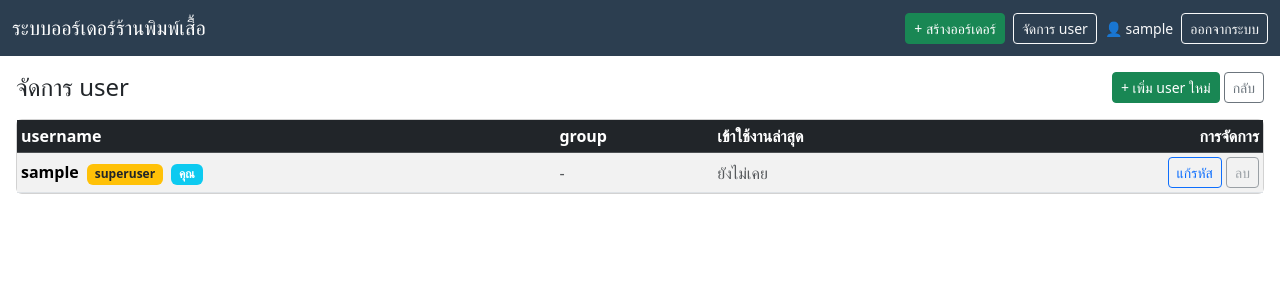
After one commit to zoftdown/Claude-201-Order-V1, a Django app: page /manage/users/ in a window 1280 px wide. The commit adds this page. Shown: the top 300 px of the page. Run offline with Django 5.2, Linux system fonts and the light colour scheme; the visitor is signed in with stand-in values (Sample User, id 1); data comes from the database, SQL or seed files in the repository.

Commit message:
feat(manage): admin user management page (list/add/edit/delete)
New views under /order/manage/users/ — admin-only (is_superuser OR
in the admin group, via the existing _is_admin helper). Four routes:

- user_list   GET   manage/users/                  table + actions
- user_add    GET/POST manage/users/add/           form: username + password + group
- user_edit   GET/POST manage/users/<pk>/edit/     form: password (optional) + group
- user_delete GET/POST manage/users/<pk>/delete/   confirmation page → hard delete

Notes:
- URL prefix is "manage/" instead of "admin/" because /order/admin/
  is already routed to Django admin (config/urls.py); placing the new
  views there would be unreachable.
- Add: username uniqueness + password length checked; user created
  via create_user() and group attached.
- Edit: username is shown read-only. Password optional — if blank, the
  existing hash is kept. Group is replaced (not appended).
- Delete: refuses to delete the currently-logged-in user (avoids
  locking the admin out). Confirmation lives on its own page.
- Navbar gains a "จัดการ user" button visible only when user|is_admin
  passes (also covers superuser via the existing template filter).
- Phase 1.8 dept system, order workflows, and Django admin untouched.

Co-Authored-By: Claude Opus 4.7 (1M context) <noreply@anthropic.com>

```diff
--- a/orders/urls.py
+++ b/orders/urls.py
@@ -11,6 +11,12 @@ urlpatterns = [
     path('dept/<slug:slug>/', views.dept_dashboard, name='dept_dashboard'),
     path('<str:order_number>/update/', views.update_order_stage, name='update_order_stage'),
 
+    # User management (admin-only)
+    path('manage/users/', views.user_list, name='user_list'),
+    path('manage/users/add/', views.user_add, name='user_add'),
+    path('manage/users/<int:pk>/edit/', views.user_edit, name='user_edit'),
+    path('manage/users/<int:pk>/delete/', views.user_delete, name='user_delete'),
+
     path('<int:pk>/', views.order_detail, name='order_detail'),
     path('<int:pk>/edit/', views.order_edit, name='order_edit'),
     path('<int:pk>/print/', views.order_print, name='order_print'),
--- a/orders/views.py
+++ b/orders/views.py
@@ -3,6 +3,7 @@ from datetime import datetime, time
 from django.conf import settings
 from django.contrib import messages
 from django.contrib.auth.decorators import login_required
+from django.contrib.auth.models import Group, User
 from django.core.exceptions import PermissionDenied
 from django.db.models import OuterRef, Q, Subquery
 from django.shortcuts import get_object_or_404, redirect, render
@@ -826,3 +827,136 @@ def update_order_stage(request, order_number):
         'first_item': first_item,
         'order_tailors': list(order.tailors.all()) if order.sent_to_tailors_at else [],
     })
+
+
+# ---------------------------------------------------------------------------
+# User management (admin-only) — list/add/edit-password/delete
+# Mounted under /order/manage/users/.
+# ---------------------------------------------------------------------------
+
+ALLOWED_USER_GROUPS = ('admin', 'staff')
+
+
+def _require_admin(user):
+    if not _is_admin(user):
+        raise PermissionDenied
+
+
+def _primary_group_name(user):
+    g = user.groups.first()
+    return g.name if g else ''
+
+
+@login_required
+def user_list(request):
+    _require_admin(request.user)
+    users = (
+        User.objects.all()
+        .prefetch_related('groups')
+        .order_by('username')
+    )
+    rows = [{
+        'user': u,
+        'group': _primary_group_name(u),
+        'is_self': u.pk == request.user.pk,
+    } for u in users]
+    return render(request, 'orders/manage/user_list.html', {
+        'rows': rows,
+    })
+
+
+@login_required
+def user_add(request):
+    _require_admin(request.user)
+    errors = {}
+    form_data = {'username': '', 'group': 'staff'}
+
+    if request.method == 'POST':
+        username = (request.POST.get('username') or '').strip()
+        password = request.POST.get('password') or ''
+        group_name = request.POST.get('group') or ''
+        form_data = {'username': username, 'group': group_name}
+
+        if not username:
+            errors['username'] = 'กรุณากรอก username'
+        elif User.objects.filter(username=username).exists():
+            errors['username'] = 'username นี้ถูกใช้แล้ว'
+
+        if not password:
+            errors['password'] = 'กรุณากรอกรหัสผ่าน'
+        elif len(password) < 4:
+            errors['password'] = 'รหัสผ่านสั้นเกินไป (อย่างน้อย 4 ตัวอักษร)'
+
+        if group_name not in ALLOWED_USER_GROUPS:
+            errors['group'] = 'กรุณาเลือก group'
+
+        if not errors:
+            user = User.objects.create_user(username=username, password=password)
+            user.groups.add(Group.objects.get(name=group_name))
+            messages.success(request, f'เพิ่ม user "{username}" แล้ว')
+            return redirect('user_list')
+
+    return render(request, 'orders/manage/user_form.html', {
+        'mode': 'add',
+        'title': 'เพิ่ม user ใหม่',
+        'form_data': form_data,
+        'errors': errors,
+        'allowed_groups': ALLOWED_USER_GROUPS,
+    })
+
+
+@login_required
+def user_edit(request, pk):
+    _require_admin(request.user)
+    target = get_object_or_404(User, pk=pk)
+    errors = {}
+    form_data = {'group': _primary_group_name(target)}
+
+    if request.method == 'POST':
+        password = request.POST.get('password') or ''
+        group_name = request.POST.get('group') or ''
+        form_data = {'group': group_name}
+
+        # Password optional on edit — only validate if provided.
+        if password and len(password) < 4:
+            errors['password'] = 'รหัสผ่านสั้นเกินไป (อย่างน้อย 4 ตัวอักษร)'
+
+        if group_name not in ALLOWED_USER_GROUPS:
+            errors['group'] = 'กรุณาเลือก group'
+
+        if not errors:
+            if password:
+                target.set_password(password)
+                target.save()
+            target.groups.clear()
+            target.groups.add(Group.objects.get(name=group_name))
+            messages.success(request, f'อัปเดต user "{target.username}" แล้ว')
+            return redirect('user_list')
+
+    return render(request, 'orders/manage/user_form.html', {
+        'mode': 'edit',
+        'title': f'แก้ user: {target.username}',
+        'target': target,
+        'form_data': form_data,
+        'errors': errors,
+        'allowed_groups': ALLOWED_USER_GROUPS,
+    })
+
+
+@login_required
+def user_delete(request, pk):
+    _require_admin(request.user)
+    target = get_object_or_404(User, pk=pk)
+    if target.pk == request.user.pk:
+        messages.error(request, 'ไม่สามารถลบ user ของตัวเองได้')
+        return redirect('user_list')
+
+    if request.method == 'POST':
+        username = target.username
+        target.delete()
+        messages.success(request, f'ลบ user "{username}" แล้ว')
+        return redirect('user_list')
+
+    return render(request, 'orders/manage/user_delete.html', {
+        'target': target,
+    })
--- a/templates/base.html
+++ b/templates/base.html
@@ -1,5 +1,6 @@
 <!DOCTYPE html>
 <html lang="th">
+{% load auth_extras %}
 <head>
     <meta charset="UTF-8">
     <meta name="viewport" content="width=device-width, initial-scale=1.0">
@@ -15,9 +16,12 @@
     <nav class="navbar navbar-dark mb-3">
         <div class="container-fluid">
             <a class="navbar-brand" href="{% url 'order_list' %}">ระบบออร์เดอร์ร้านพิมพ์เสื้อ</a>
-            <div class="d-flex align-items-center gap-2">
+            <div class="d-flex align-items-center gap-2 flex-wrap">
                 {% if not request.is_viewer %}
                 <a href="{% url 'order_create' %}" class="btn btn-success btn-sm">+ สร้างออร์เดอร์</a>
+                {% endif %}
+                {% if user|is_admin %}
+                <a href="{% url 'user_list' %}" class="btn btn-outline-light btn-sm">จัดการ user</a>
                 {% endif %}
                 {% if user.is_authenticated %}
                 <span class="text-light small">👤 {{ user.username }}</span>
--- /dev/null
+++ b/templates/orders/manage/user_list.html
@@ -0,0 +1,70 @@
+{% extends "base.html" %}
+{% block title %}จัดการ user{% endblock %}
+
+{% block content %}
+<div class="d-flex justify-content-between align-items-center mb-3 flex-wrap gap-2">
+    <h4 class="mb-0">จัดการ user</h4>
+    <div class="d-flex gap-1">
+        <a href="{% url 'user_add' %}" class="btn btn-success btn-sm">+ เพิ่ม user ใหม่</a>
+        <a href="{% url 'order_list' %}" class="btn btn-outline-secondary btn-sm">กลับ</a>
+    </div>
+</div>
+
+{% if messages %}
+    {% for m in messages %}
+        <div class="alert alert-{% if m.tags == 'error' %}danger{% else %}{{ m.tags|default:'info' }}{% endif %} py-2 mb-2">{{ m }}</div>
+    {% endfor %}
+{% endif %}
+
+<div class="card">
+    <div class="table-responsive">
+        <table class="table table-striped table-sm mb-0 align-middle">
+            <thead class="table-dark">
+                <tr>
+                    <th>username</th>
+                    <th>group</th>
+                    <th>เข้าใช้งานล่าสุด</th>
+                    <th class="text-end">การจัดการ</th>
+                </tr>
+            </thead>
+            <tbody>
+                {% for row in rows %}
+                <tr>
+                    <td>
+                        <strong>{{ row.user.username }}</strong>
+                        {% if row.user.is_superuser %}<span class="badge bg-warning text-dark ms-1">superuser</span>{% endif %}
+                        {% if row.is_self %}<span class="badge bg-info ms-1">คุณ</span>{% endif %}
+                    </td>
+                    <td>
+                        {% if row.group == 'admin' %}
+                            <span class="badge bg-danger">admin</span>
+                        {% elif row.group == 'staff' %}
+                            <span class="badge bg-primary">staff</span>
+                        {% else %}
+                            <span class="text-muted">-</span>
+                        {% endif %}
+                    </td>
+                    <td>
+                        {% if row.user.last_login %}
+                            {{ row.user.last_login|date:"d/m/Y H:i" }}
+                        {% else %}
+                            <span class="text-muted">ยังไม่เคย</span>
+                        {% endif %}
+                    </td>
+                    <td class="text-end">
+                        <a href="{% url 'user_edit' row.user.pk %}" class="btn btn-outline-primary btn-sm">แก้รหัส</a>
+                        {% if row.is_self %}
+                            <button type="button" class="btn btn-outline-secondary btn-sm" disabled title="ลบตัวเองไม่ได้">ลบ</button>
+                        {% else %}
+                            <a href="{% url 'user_delete' row.user.pk %}" class="btn btn-outline-danger btn-sm">ลบ</a>
+                        {% endif %}
+                    </td>
+                </tr>
+                {% empty %}
+                <tr><td colspan="4" class="text-center text-muted py-3">ยังไม่มี user</td></tr>
+                {% endfor %}
+            </tbody>
+        </table>
+    </div>
+</div>
+{% endblock %}
```
Also changed, not shown: templates/orders/manage/user_delete.html (added, +20 -0 lines), templates/orders/manage/user_form.html (added, +64 -0 lines).
